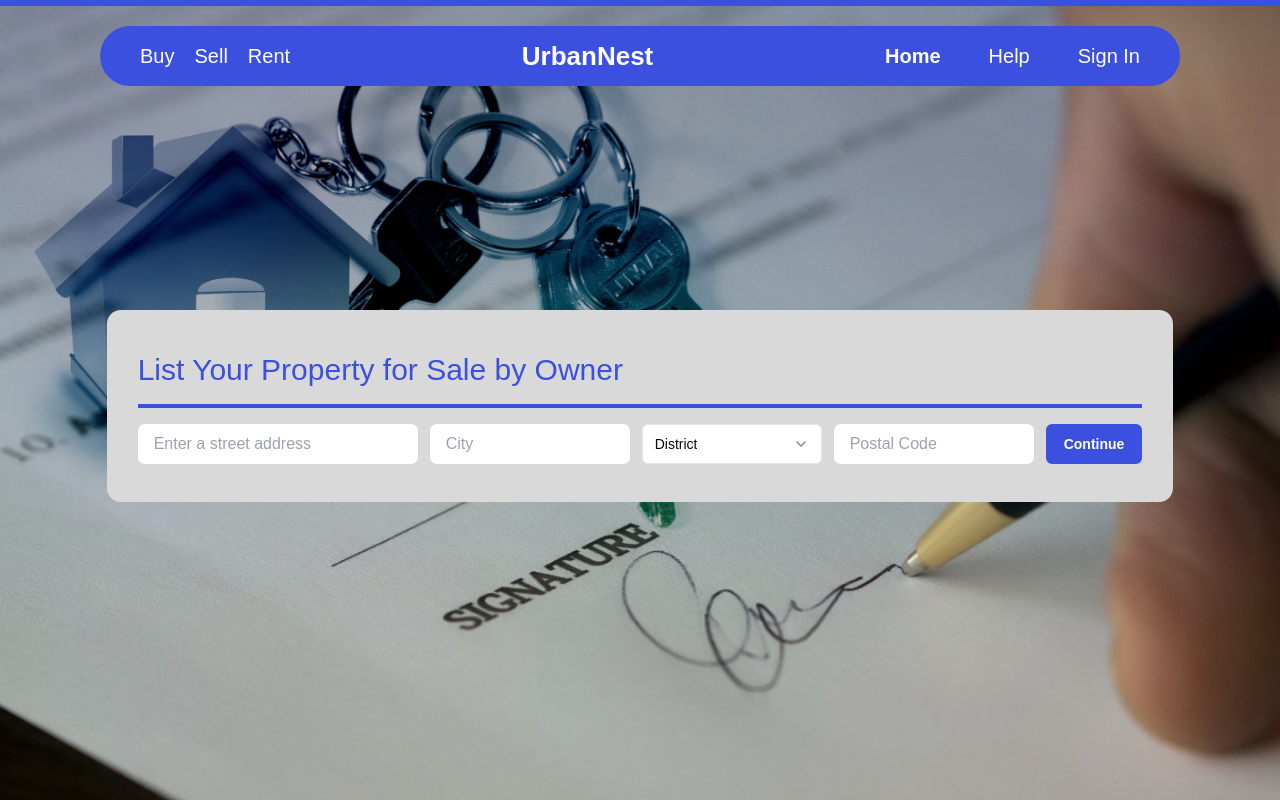
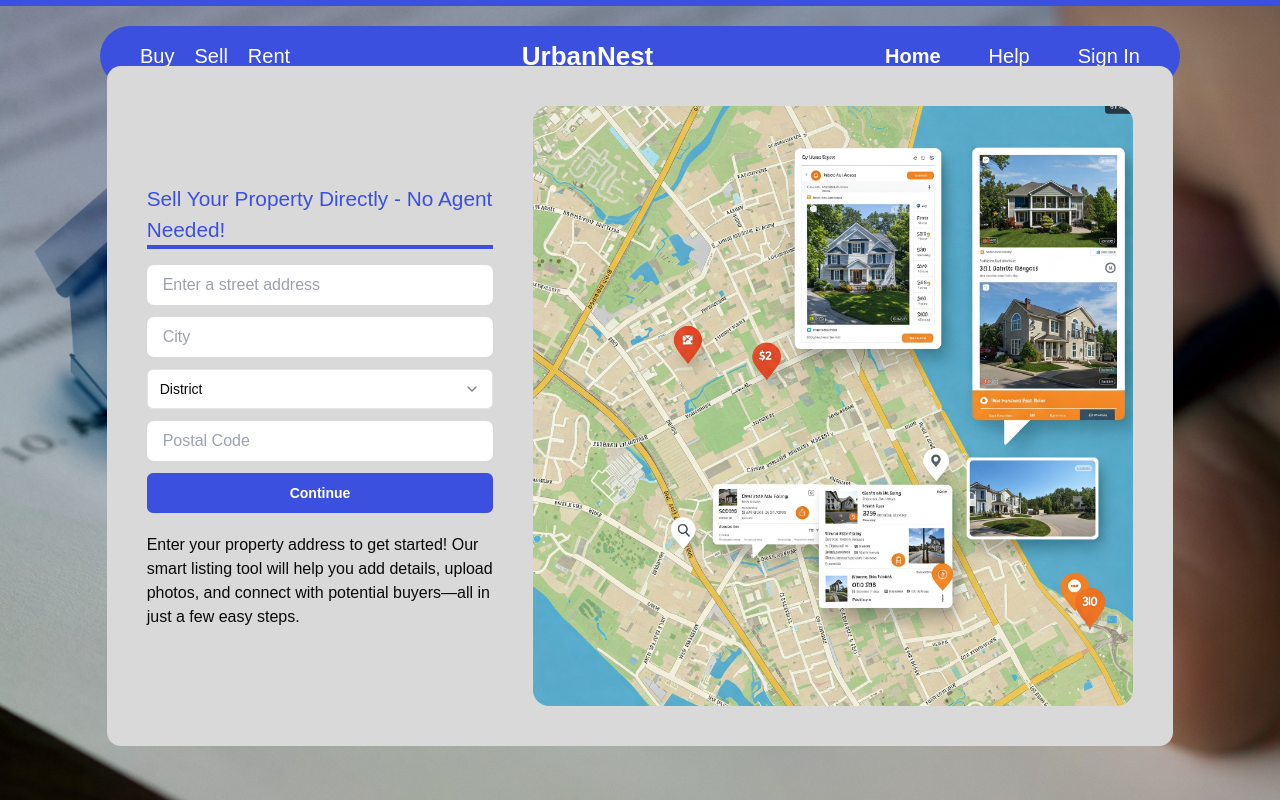
Before and after one commit to randilsk/RealEstate-Web-App, a Next.js app in the folder frontend/: page /sell/add_address in a window 1280 px wide. Built offline with nearby package versions, Linux system fonts and the light colour scheme; what next-redux-wrapper would draw is missing.

Commit message:
address bar changed

```diff
--- a/frontend/src/app/globals.css
+++ b/frontend/src/app/globals.css
@@ -6,6 +6,7 @@
 
 body {
   font-family: "Poppins", sans-serif;
+  box-sizing: border-box;
 }
 
 @layer base {
--- a/frontend/src/components/SellPageContent/AddressBar.jsx
+++ b/frontend/src/components/SellPageContent/AddressBar.jsx
@@ -1,7 +1,7 @@
 "use client";
 import React, { useState } from "react";
 import { useRouter } from "next/navigation";
-
+import Image from "next/image";
 import { Button } from "../ui/button";
 import {
   Select,
@@ -39,13 +39,16 @@ function AddressBar() {
 
   return (
     <>
-      <div className="flex flex-col items-center justify-center h-[80vh]">
-        <div className="h-48 w-5/6 px-[31px] pt-0.5 bg-[#d9d9d9] rounded-[14px] mx-auto">
-          <div className="text-main-blue text-3xl font-poppins mt-10 mb-4">
-            List Your Property for Sale by Owner
+      <div className="flex  flex-col items-center justify-center h-[80vh] ">
+        <div className=" w-10/12  bg-[#d9d9d9] rounded-[14px] ">
+          <div className="flex flex-col w-full h-full md:flex-row gap-0 items-center">
+            {/* Address form  left column*/}
+            <div className=" items-center w-2/5 px-10 py-10">
+              <div className="text-main-blue text-[1.3rem] font-poppins ">
+                Sell Your Property Directly - No Agent Needed!
               </div>
               <hr className="border-main-blue border-2 " />
-          <div className="flex justify-between mt-4 gap-3">
+              <div className="flex flex-col justify-between mt-4 gap-3 mb-5">
                 <div className="flex justify-between flex-1">
                   <input
                     type="text"
@@ -55,18 +58,19 @@ function AddressBar() {
                     onChange={(e) => setAddress(e.target.value)}
                   />
                 </div>
-            <div className="flex justify-between ">
+
+                <div className="flex justify-between flex-1">
                   <input
                     type="text"
-                className="bg-white h-10 text-left w-[200px] px-4 outline-none rounded-[7px]"
+                    className="bg-white w-full h-10 text-left px-4 outline-none rounded-[7px]"
                     placeholder="City"
                     value={city}
                     onChange={(e) => setCity(e.target.value)}
                   />
                 </div>
-            <div className="flex justify-between ">
+                <div className="flex justify-between flex-1">
                   <Select>
-                <SelectTrigger className="w-[180px]">
+                    <SelectTrigger className="">
                       <SelectValue placeholder="District" className="" />
                     </SelectTrigger>
                     <SelectContent>
@@ -98,20 +102,38 @@ function AddressBar() {
                     </SelectContent>
                   </Select>
                 </div>
-            <div className="flex justify-between ">
+
+                <div className="flex justify-between flex-1">
                   <input
                     type="text"
-                className="bg-white h-10 text-left px-4 w-[200px] outline-none rounded-[7px]"
+                    className="bg-white w-full h-10 text-left px-4 outline-none rounded-[7px]"
                     placeholder="Postal Code"
                   />
                 </div>
-            <div className="flex justify-between ">
+                <div className="flex justify-between flex-1">
                   <Button
-                className="bg-main-blue border-main-blue text-white hover:bg-white hover:text-main-blue font-bold border-2"
+                    className="bg-main-blue border-main-blue text-white hover:bg-white hover:text-main-blue font-bold border-2 flex-1"
                     onClick={handleContinue}
                   >
                     Continue
                   </Button>
+                </div>
+              </div>
+              <div>
+                Enter your property address to get started! Our smart listing
+                tool will help you add details, upload photos, and connect with
+                potential buyers—all in just a few easy steps.
+              </div>
+            </div>
+            {/* Image right column*/}
+            <div className="flex-1 w-full h-full relative flex items-center justify-center pr-10 py-10">
+              <Image
+                src="/images/sell-image/add-address.jpg"
+                alt="Placeholder image"
+                width={5000} // Set the desired height
+                height={5000} // Set the desired height
+                className="rounded-2xl object-cover m-0"
+              />
             </div>
           </div>
         </div>
```
Also changed, not shown: frontend/public/images/sell-image/add-address.jpg (added). Lines whose indentation alone changed are shown as unchanged.
